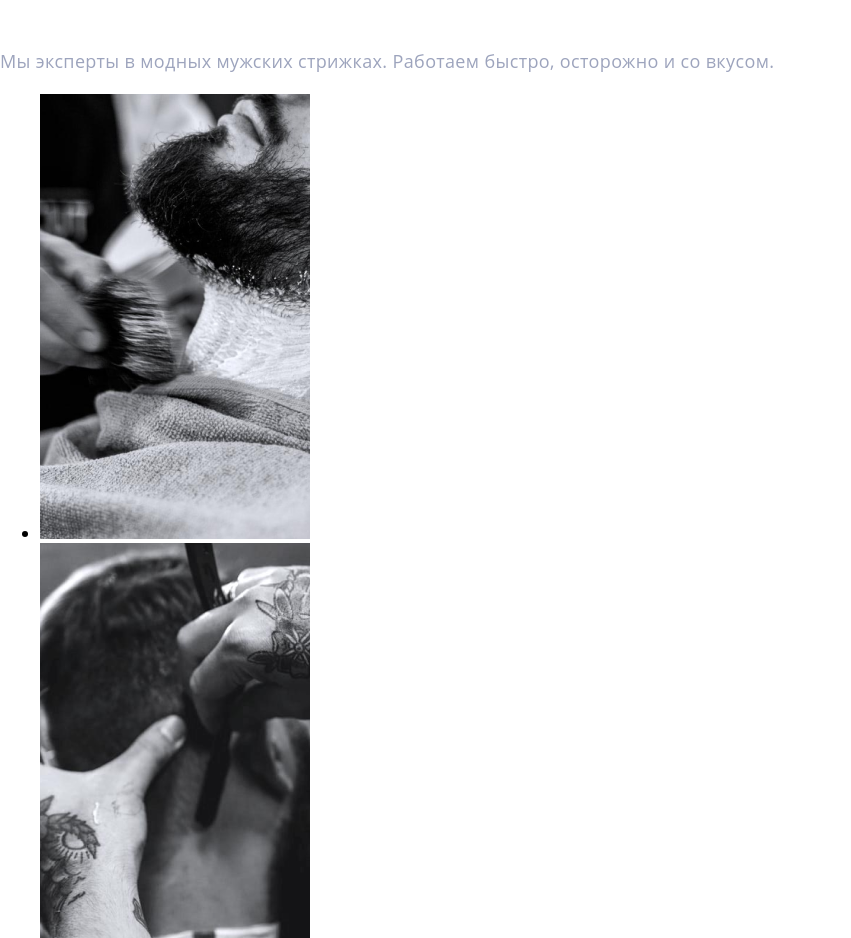
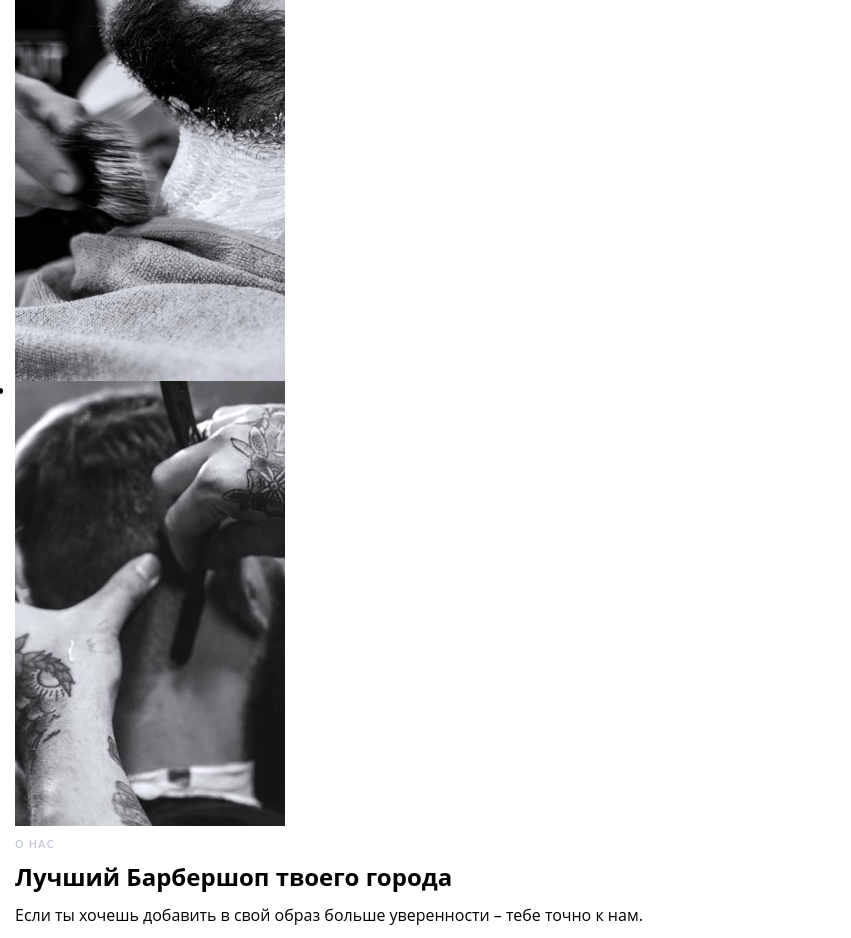
Before and after one commit to tatidan/BC_classwork-01, a plain HTML site: page index.html in a window 1280 px wide. Shown: the part 431-1369 px from the top of the page, without its empty margins (0-851 px from the left). Drawn offline with nearby package versions, Linux system fonts and the light colour scheme.

Commit message:
classwork-3 work

```diff
--- a/css/styles.css
+++ b/css/styles.css
@@ -6,6 +6,26 @@ Open sans 400, 600, 700 */
   --secondary-font: "Raleway", sans-serif;
   --accent-color: #ff6c00;
 }
+
+h1,
+h2,
+h3,
+h4,
+h5,
+h6 {
+  margin: 0;
+}
+ul,
+ol {
+  padding: 0;
+  margin: 0;
+}
+img {
+  display: block;
+}
+
+/* .list{}
+.link{} */
 
 body {
   font-family: var(--main-font);
@@ -85,3 +105,37 @@ body {
 }
 
 /* end of hero section */
+
+/* урок теории 3 */
+.container {
+  width: 1200px;
+  padding-left: 15px;
+  padding-right: 15px;
+}
+
+.header .container {
+  display: flex;
+  align-items: center;
+}
+
+.header-nav {
+  display: flex;
+  align-items: center;
+}
+
+.menu {
+  display: flex;
+}
+
+.logo {
+  margin-right: 70px;
+}
+
+/* .menu-item {
+  /* margin:not last-child: */
+} */
+
+.tel-link {margin-left: auto; margin-right: 40px;}
+
+.header {padding-top: 32px;
+padding-bottom: 32px;}
--- a/index.html
+++ b/index.html
@@ -10,7 +10,9 @@
     <title>Barbershop</title>
 </head>
 <body>
+
   <header class="header">
+    <div class="container">
         <nav class="header-nav">
             <a class="logo" href="./">
                 <img class="logo-img" src="./images/logo.svg" alt="логотип"></a>
@@ -24,6 +26,7 @@
                 <li class="menu-item"> <a class="menu-link" href="">Контакты</a>
                 </li>
             </ul>
+        </div>
     </nav>
 
     <a class="tel-link" href="tel:+380441111111">+38 044 111 11 11</a>
@@ -32,6 +35,7 @@
 
 <main>
 <section class="hero">
+    <div class="container">
         <div class="hero-left-side">
             <ul class="social-links-list">
                 <li class="social-links-list-item"><a class="social-list-list-link" href="" lang="en">Instagram</a></li>
@@ -42,28 +46,34 @@
         <div class="hero-right-side">
             <p class="suptitle" lang="en">A hair salon for men in Kyiv</p>
             <h1 class="hero-title" lang="en">BarberShop</h1>
-        <p class="section-description">Мы эксперты в модных мужских стрижках. Работаем быстро, осторожно и со вкусом.</p>
+            <p class="section-description">Мы эксперты в модных мужских стрижках. Работаем быстро, осторожно и со вкусом.
+            </p>
+        </div>
     </div>
 </section>
 
 <!-- about us -->
-<section>
-    <div>
-        <ul>
-            <li><img src="./images/about-img-1.png" alt="мастер бреет бороду клиенту" width="270" height="445"></li>
-            <li><img src="./images/about-img-2.png" alt="мастер стрижет клиента" width="270" height="445"></li>
+<section class="about">
+    <div class="container">
+        <div class="about-left-side">
+            <ul class="about-list">
+                <li class="about-list-item"><img class="about-list-img" src="./images/about-img-1.png"
+                        alt="мастер бреет бороду клиенту" width="270" height="445"></li>
+                <li class="about-list-item"><img class="about-list-img" src="./images/about-img-2.png"
+                        alt="мастер стрижет клиента" width="270" height="445"></li>
             </ul>
         </div>
-    <div>
-        <p>О нас</p>
-        <h2>Лучший Барбершоп твоего города</h2>
-        <p>Если ты хочешь добавить в свой образ больше уверенности – тебе точно к нам.</p>
+        <div class="about-right-side">
+            <p class="suptitle">О нас</p>
+            <h2 class="title">Лучший Барбершоп твоего города</h2>
+            <p class="description">Если ты хочешь добавить в свой образ больше уверенности – тебе точно к нам.</p>
             <p>Мы команда, которая никогда не останавливается на достигнутом
                 и жаждет перемен. И когда ты попадешь в руки нашего мастера,
                 то уже никогда не сможешь быть прежним. Мы команда, которая всегда с клиентами "на одной волне".
                 Поэтому, мы всегда готовы усовершенствовать каждого, кто к нам приходит!</p>
-        <button type="button">онлайн-запись</button>
+            <button class="modal-btn" type="button">онлайн-запись</button>
 
+        </div>
     </div>
 </section>
 
```
Also changed, not shown: prettierrc.json (renamed from prettier.json). Lines whose indentation alone changed are shown as unchanged.
